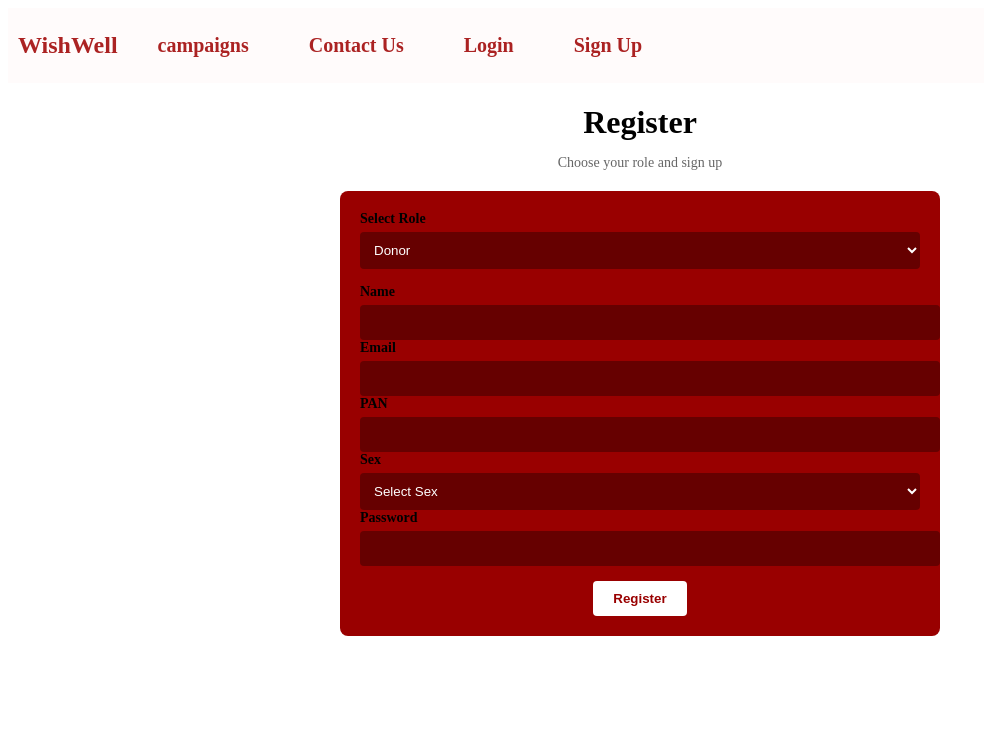
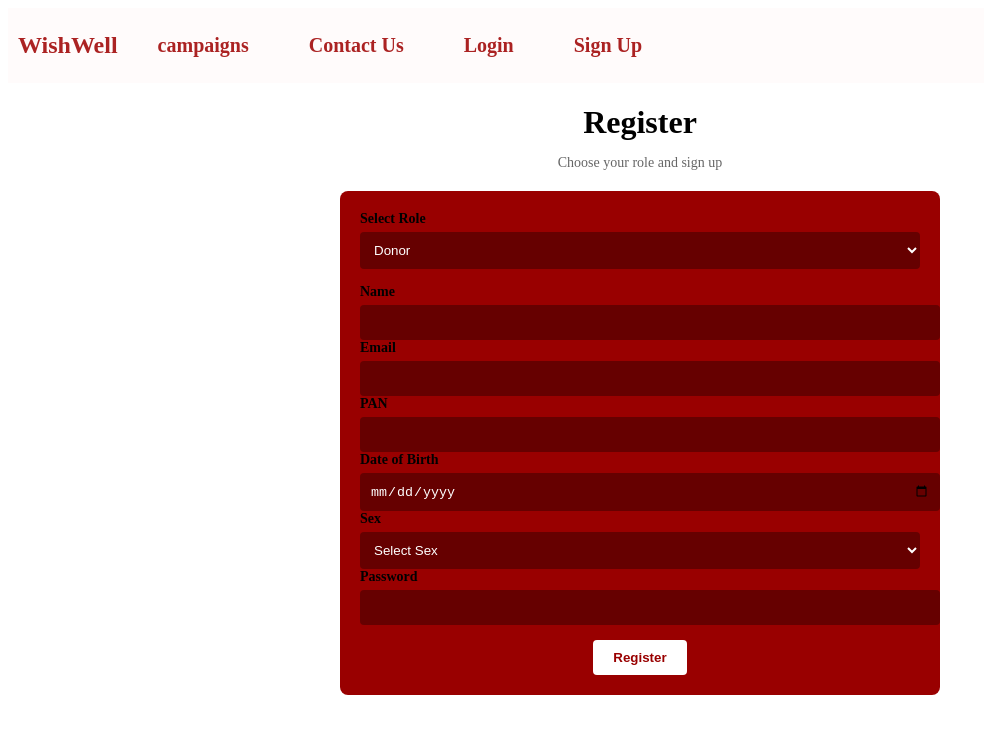
Before and after one commit to PHP-batch-Nov23/wishwell, an Angular app in the folder frontend/: page /register in a window 1280 px wide. Shown: the top 734 px of the page, without its empty margins (0-984 px from the left). Built offline with nearby package versions, Linux system fonts and the light colour scheme.

Commit message:
ne doner login

```diff
--- a/frontend/src/app/register/register.component.html
+++ b/frontend/src/app/register/register.component.html
@@ -21,6 +21,8 @@
             <input type="email" id="email" name="email" [(ngModel)]="email">
             <label for="pan">PAN</label>
             <input type="text" id="pan" name="pan" [(ngModel)]="pan">
+            <label for="dob">Date of Birth</label>
+            <input type="date" id="dob" name="dob" [(ngModel)]="dob">
             <label for="sex">Sex</label>
             <select id="sex" name="sex" [(ngModel)]="sex">
                 <option value="" disabled selected>Select Sex</option>
```
